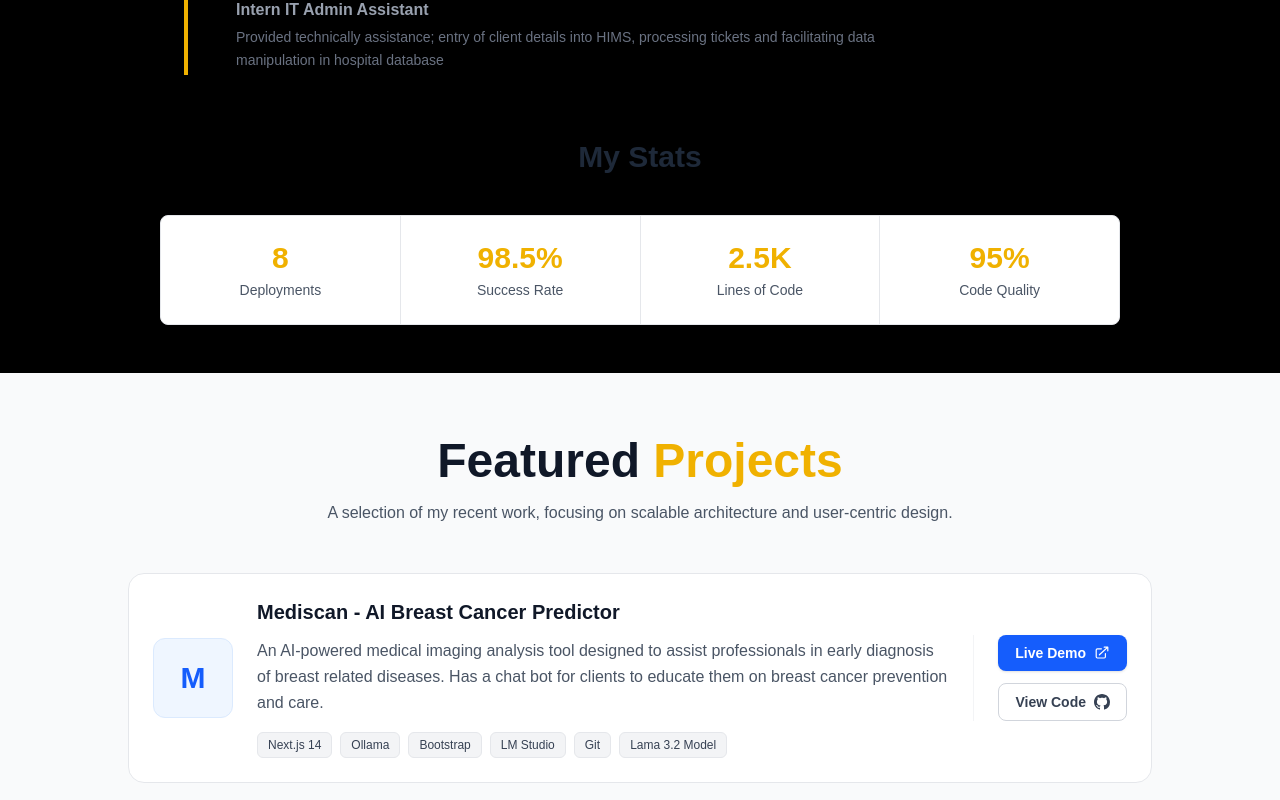
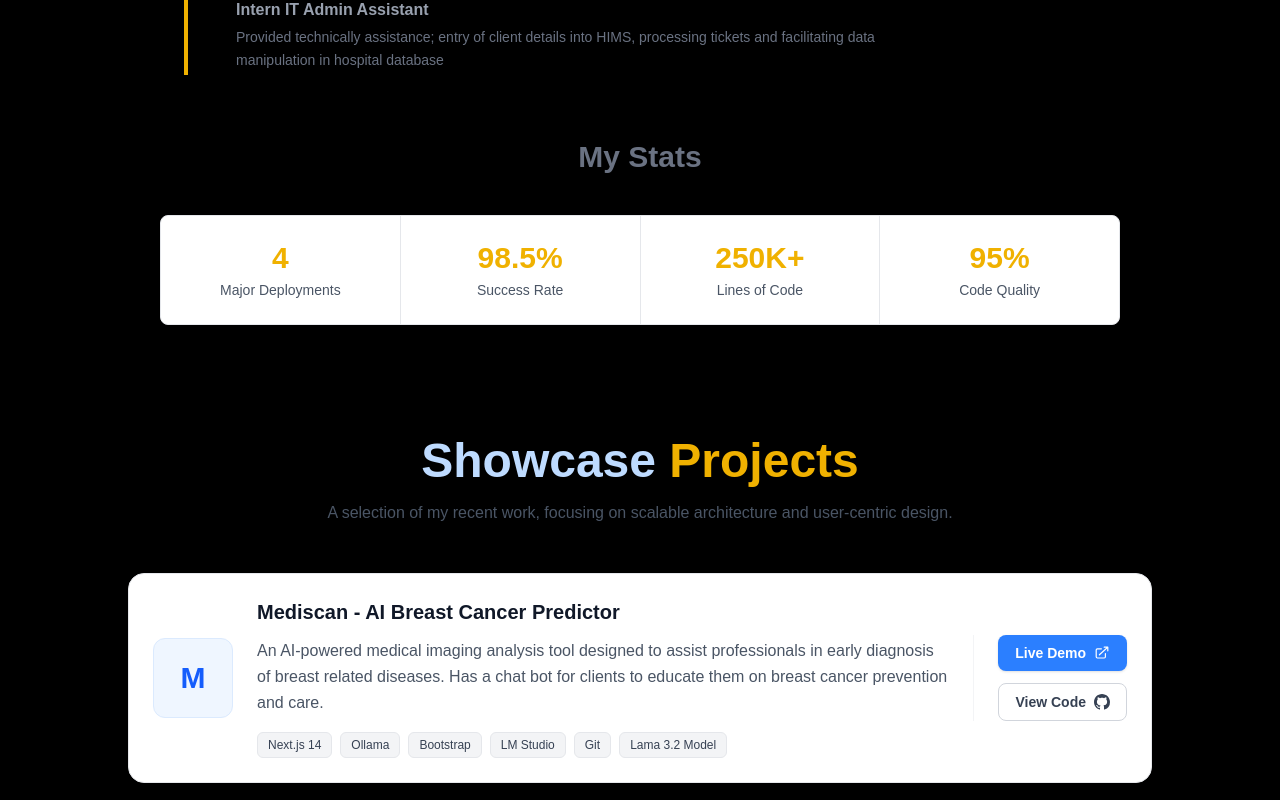
Before and after one commit to etor01/dev-tornam, a Next.js app: page / in a window 1280 px wide. Shown: the part 1580-2380 px from the top of the page. Built offline with nearby package versions, Linux system fonts and the light colour scheme.

Commit message:
Consistent Styling to the section headers

```diff
--- a/src/app/components/sections/Contact.tsx
+++ b/src/app/components/sections/Contact.tsx
@@ -36,7 +36,7 @@ export default function Contact() {
                                     <label htmlFor="message" className="block text-gray-700">Message</label>
                                     <textarea id="message" className="mt-1 block w-full p-2 border border-gray-300 rounded" rows={4} required></textarea>
                                 </div>
-                                <button type="submit" className="bg-blue-500 text-white px-4 py-2 rounded">Submit</button>
+                                <button type="submit" className="bg-blue-400 hover:bg-blue-600 text-white px-4 py-2 rounded">Send </button>
                             </div>
                         </form>
 
--- a/src/app/components/sections/Experience.tsx
+++ b/src/app/components/sections/Experience.tsx
@@ -22,9 +22,9 @@ const EXPERIENCES: ExperienceData[] = [
 ];
 
 const STATS: StatsData[] = [
-    { label: "Deployments", value: "8" },
+    { label: "Major Deployments", value: "4" },
     { label: "Success Rate", value: "98.5%" },
-    { label: "Lines of Code", value: "2.5K" },
+    { label: "Lines of Code", value: "250K+" },
     { label: "Code Quality", value: "95%" },
 ];
 
@@ -48,7 +48,7 @@ export default function Experience() {
 
             {/* STATS SECTION */}
             <div>
-                <h2 className="text-3xl font-semibold text-gray-800 mb-10 text-center">My Stats</h2>
+                <h2 className="text-3xl font-semibold text-gray-500 mb-10 text-center">My Stats</h2>
 
 
                 <div className="bg-gray-200 rounded-lg shadow-lg overflow-hidden border border-gray-200">
--- a/src/app/components/sections/Projects.tsx
+++ b/src/app/components/sections/Projects.tsx
@@ -1,8 +1,6 @@
 "use client";
 
 import Link from "next/link";
-
-// 1. Define Interfaces for Type Safety
 interface ProjectData {
     id: number;
     title: string;
@@ -14,7 +12,7 @@ interface ProjectData {
     featured?: boolean;
 }
 
-// 2. Dummy Data (Move this to a separate file or CMS later)
+// 2. Move this to a separate file or CMS later
 const PROJECTS: ProjectData[] = [
     {
         id: 1,
@@ -57,12 +55,12 @@ const PROJECTS: ProjectData[] = [
 
 export default function Projects() {
     return (
-        <section className="py-16 px-4 md:px-8 bg-gray-50" id="projects">
+        <section className="py-16 px-4 md:px-8 " id="projects">
             <div className="container mx-auto max-w-5xl">
                 {/* Section Title */}
                 <div className="text-center mb-12">
-                    <h2 className="text-3xl md:text-5xl font-bold text-gray-900">
-                        Featured <span className="text-yellow-500">Projects</span>
+                    <h2 className="text-3xl md:text-5xl font-bold text-blue-200">
+                        Showcase <span className="text-yellow-500">Projects</span>
                     </h2>
                     <p className="text-gray-600 mt-4 max-w-2xl mx-auto">
                         A selection of my recent work, focusing on scalable architecture and user-centric design.
@@ -126,7 +124,7 @@ function ProjectCard({ title, description, logoChar, techStack, liveLink, github
             {/* On desktop, we add a left border and padding to separate it visually */}
             <div className="shrink-0 flex flex-row md:flex-col gap-3 pt-4 md:pt-0 mt-2 md:mt-0 border-t md:border-t-0 md:border-l border-gray-100 md:pl-6">
 
-                <Link href={liveLink} className="flex-1 md:flex-none flex items-center justify-center gap-2 px-4 py-2 text-sm font-bold text-white bg-blue-600 rounded-lg hover:bg-blue-700 transition-colors shadow-sm">
+                <Link href={liveLink} className="flex-1 md:flex-none flex items-center justify-center gap-2 px-4 py-2 text-sm font-bold text-white bg-blue-500 rounded-lg hover:bg-blue-700 transition-colors shadow-sm">
                     Live Demo
                     {/* External Link Icon SVG */}
                     <svg xmlns="http://www.w3.org/2000/svg" viewBox="0 0 20 20" fill="currentColor" className="w-4 h-4">
```
